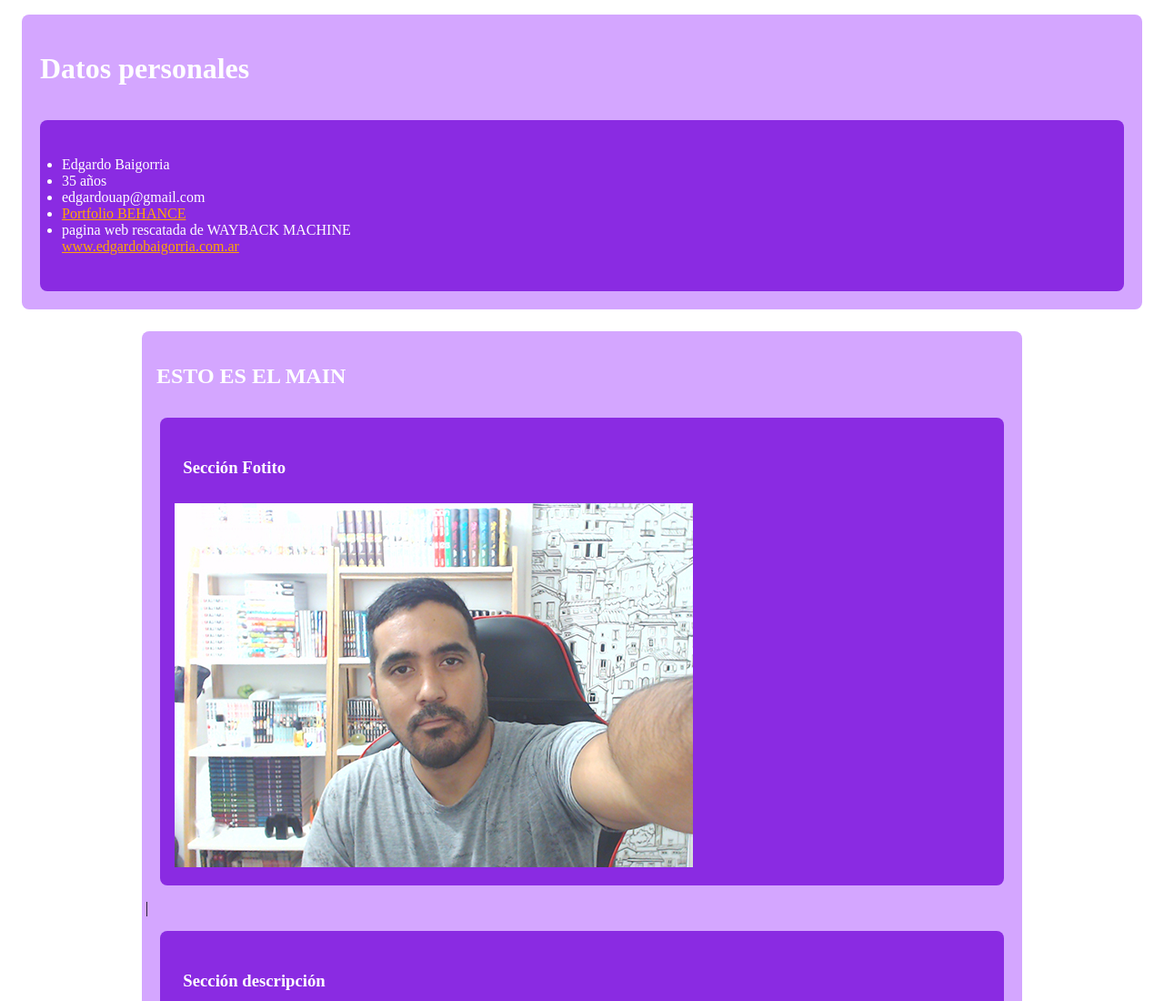
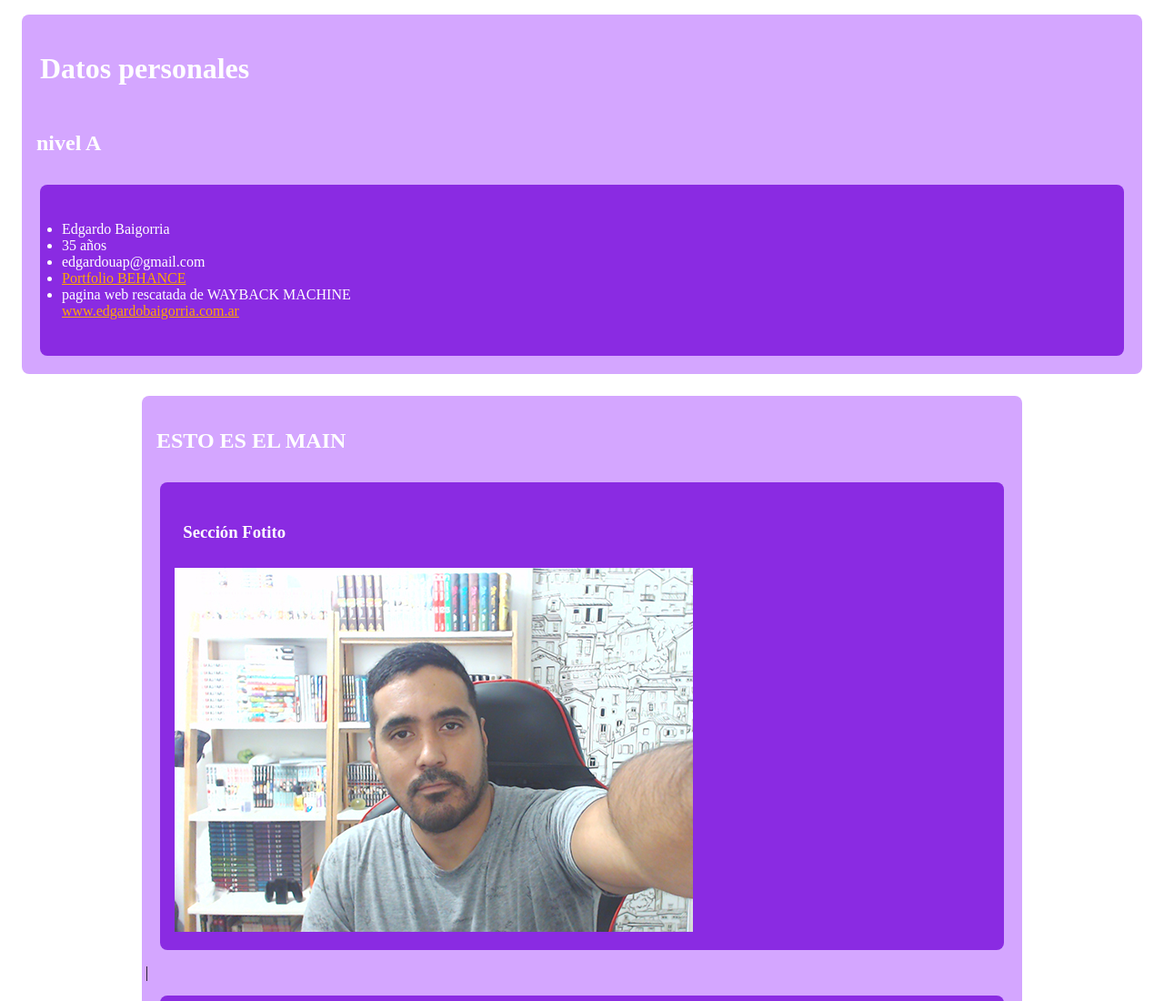
Before and after one commit to Edgardo-Baigorria/NUBCA-Proyectos, a plain HTML site: page index.html in a window 1280 px wide. Shown: the top 1100 px of the page at 91% size. Drawn offline with Linux system fonts and the light colour scheme.

Commit message:
agregue nivel A

```diff
--- a/index.html
+++ b/index.html
@@ -10,6 +10,7 @@
 <body>
     <header>
         <h1>Datos personales</h1>
+        <h2>nivel A</h2>
         <nav><ul>
             <li>Edgardo Baigorria</li>
             <li>35 años</li>
```
